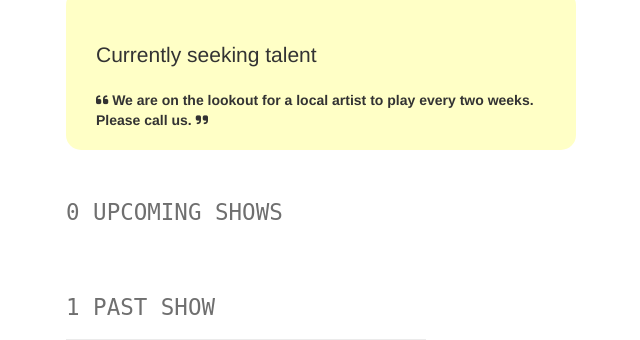
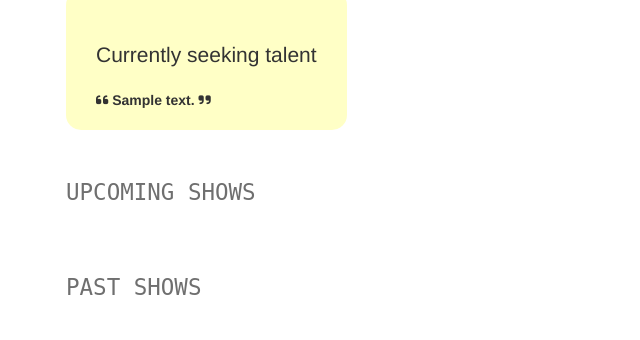
Before and after one commit to george-studenko/Fyuur, a Flask app: page /venues/1 in a window 1280 px wide. Shown: the part 381-721 px from the top of the page, without its empty margins (4-644 px from the left). Run offline with Flask 2, Linux system fonts and the light colour scheme; tables that the repository leaves empty hold one stand-in row (values such as "Sample post"); grey boxes marked "Sample" are stand-in pictures; some libraries are stand-ins or nearby versions.

Commit message:
feat: Read data from DB

```diff
--- a/app.py
+++ b/app.py
@@ -9,11 +9,12 @@ from flask import Flask, render_template, request, Response, flash, redirect, ur
 from flask_moment import Moment
 import logging
 from logging import Formatter, FileHandler
-from flask_wtf import Form
+#from flask_wtf import Form
 from forms import *
 from flask_migrate import Migrate
-import config
-from models import db
+#import config
+from models import *
+from sqlalchemy import func
 
 # ----------------------------------------------------------------------------#
 # App Config.
@@ -22,8 +23,8 @@ from models import db
 app = Flask(__name__)
 moment = Moment(app)
 app.config.from_object('config')
+migrate = Migrate(app, db, compare_type=True)
 db.init_app(app)
-migrate = Migrate(app, db)
 
 # ----------------------------------------------------------------------------#
 # Filters.
@@ -49,6 +50,17 @@ app.jinja_env.filters['datetime'] = format_datetime
 def index():
     return render_template('pages/home.html')
 
+@app.route('/seed')
+def seed():
+    venue = Venue()
+    venue.seed_data()
+
+    artist = Artist()
+    artist.seed_data()
+
+    show = Show()
+    show.seed_data()
+    return redirect(url_for('index'))
 
 #  Venues
 #  ----------------------------------------------------------------
@@ -78,108 +90,27 @@ def venues():
             "num_upcoming_shows": 0,
         }]
     }]
+    #session = Session()
+    #data =  Venue.city.query.group_by('city')
     return render_template('pages/venues.html', areas=data);
 
 
 @app.route('/venues/search', methods=['POST'])
 def search_venues():
-    # TODO: implement search on artists with partial string search. Ensure it is case-insensitive.
     # seach for Hop should return "The Musical Hop".
     # search for "Music" should return "The Musical Hop" and "Park Square Live Music & Coffee"
-    response = {
-        "count": 1,
-        "data": [{
-            "id": 2,
-            "name": "The Dueling Pianos Bar",
-            "num_upcoming_shows": 0,
-        }]
-    }
+    search_term = request.form.get('search_term', '')
+    data = Venue.query.filter(Venue.name.ilike(f'%{search_term}%')).all()
+    count = len(data)
+    response = {'data': data, 'count': count}
     return render_template('pages/search_venues.html', results=response,
                            search_term=request.form.get('search_term', ''))
 
 
-@app.route('/venues/<int:venue_id>')
+@app.route('/venues/<int:venue_id>' , methods=['GET'])
 def show_venue(venue_id):
     # shows the venue page with the given venue_id
-    # TODO: replace with real venue data from the venues table, using venue_id
-    data1 = {
-        "id": 1,
-        "name": "The Musical Hop",
-        "genres": ["Jazz", "Reggae", "Swing", "Classical", "Folk"],
-        "address": "1015 Folsom Street",
-        "city": "San Francisco",
-        "state": "CA",
-        "phone": "123-123-1234",
-        "website": "https://www.themusicalhop.com",
-        "facebook_link": "https://www.facebook.com/TheMusicalHop",
-        "seeking_talent": True,
-        "seeking_description": "We are on the lookout for a local artist to play every two weeks. Please call us.",
-        "image_link": "https://images.unsplash.com/photo-1543900694-133f37abaaa5?ixlib=rb-1.2.1&ixid=eyJhcHBfaWQiOjEyMDd9&auto=format&fit=crop&w=400&q=60",
-        "past_shows": [{
-            "artist_id": 4,
-            "artist_name": "Guns N Petals",
-            "artist_image_link": "https://images.unsplash.com/photo-1549213783-8284d0336c4f?ixlib=rb-1.2.1&ixid=eyJhcHBfaWQiOjEyMDd9&auto=format&fit=crop&w=300&q=80",
-            "start_time": "2019-05-21T21:30:00.000Z"
-        }],
-        "upcoming_shows": [],
-        "past_shows_count": 1,
-        "upcoming_shows_count": 0,
-    }
-    data2 = {
-        "id": 2,
-        "name": "The Dueling Pianos Bar",
-        "genres": ["Classical", "R&B", "Hip-Hop"],
-        "address": "335 Delancey Street",
-        "city": "New York",
-        "state": "NY",
-        "phone": "914-003-1132",
-        "website": "https://www.theduelingpianos.com",
-        "facebook_link": "https://www.facebook.com/theduelingpianos",
-        "seeking_talent": False,
-        "image_link": "https://images.unsplash.com/photo-1497032205916-ac775f0649ae?ixlib=rb-1.2.1&ixid=eyJhcHBfaWQiOjEyMDd9&auto=format&fit=crop&w=750&q=80",
-        "past_shows": [],
-        "upcoming_shows": [],
-        "past_shows_count": 0,
-        "upcoming_shows_count": 0,
-    }
-    data3 = {
-        "id": 3,
-        "name": "Park Square Live Music & Coffee",
-        "genres": ["Rock n Roll", "Jazz", "Classical", "Folk"],
-        "address": "34 Whiskey Moore Ave",
-        "city": "San Francisco",
-        "state": "CA",
-        "phone": "415-000-1234",
-        "website": "https://www.parksquarelivemusicandcoffee.com",
-        "facebook_link": "https://www.facebook.com/ParkSquareLiveMusicAndCoffee",
-        "seeking_talent": False,
-        "image_link": "https://images.unsplash.com/photo-1485686531765-ba63b07845a7?ixlib=rb-1.2.1&ixid=eyJhcHBfaWQiOjEyMDd9&auto=format&fit=crop&w=747&q=80",
-        "past_shows": [{
-            "artist_id": 5,
-            "artist_name": "Matt Quevedo",
-            "artist_image_link": "https://images.unsplash.com/photo-1495223153807-b916f75de8c5?ixlib=rb-1.2.1&ixid=eyJhcHBfaWQiOjEyMDd9&auto=format&fit=crop&w=334&q=80",
-            "start_time": "2019-06-15T23:00:00.000Z"
-        }],
-        "upcoming_shows": [{
-            "artist_id": 6,
-            "artist_name": "The Wild Sax Band",
-            "artist_image_link": "https://images.unsplash.com/photo-1558369981-f9ca78462e61?ixlib=rb-1.2.1&ixid=eyJhcHBfaWQiOjEyMDd9&auto=format&fit=crop&w=794&q=80",
-            "start_time": "2035-04-01T20:00:00.000Z"
-        }, {
-            "artist_id": 6,
-            "artist_name": "The Wild Sax Band",
-            "artist_image_link": "https://images.unsplash.com/photo-1558369981-f9ca78462e61?ixlib=rb-1.2.1&ixid=eyJhcHBfaWQiOjEyMDd9&auto=format&fit=crop&w=794&q=80",
-            "start_time": "2035-04-08T20:00:00.000Z"
-        }, {
-            "artist_id": 6,
-            "artist_name": "The Wild Sax Band",
-            "artist_image_link": "https://images.unsplash.com/photo-1558369981-f9ca78462e61?ixlib=rb-1.2.1&ixid=eyJhcHBfaWQiOjEyMDd9&auto=format&fit=crop&w=794&q=80",
-            "start_time": "2035-04-15T20:00:00.000Z"
-        }],
-        "past_shows_count": 1,
-        "upcoming_shows_count": 1,
-    }
-    data = list(filter(lambda d: d['id'] == venue_id, [data1, data2, data3]))[0]
+    data = Venue.query.get(venue_id)
     return render_template('pages/show_venue.html', venue=data)
 
 
@@ -205,31 +136,32 @@ def create_venue_submission():
     return render_template('pages/home.html')
 
 
-@app.route('/venues/<venue_id>', methods=['DELETE'])
+@app.route('/venues/<venue_id>/delete', methods=['DELETE'])
 def delete_venue(venue_id):
     # TODO: Complete this endpoint for taking a venue_id, and using
     # SQLAlchemy ORM to delete a record. Handle cases where the session commit could fail.
+    print('Trying to delete',venue_id)
+    try:
+        venue = Venue.query.get(venue_id)
+        print('Deleting:',venue.name)
+        db.session.delete(venue)
+        db.session.commit()
+    except Exception as exception:
+        db.session.rollback()
+        print('error!!', exception)
+    finally:
+        db.session.close()
 
     # BONUS CHALLENGE: Implement a button to delete a Venue on a Venue Page, have it so that
     # clicking that button delete it from the db then redirect the user to the homepage
-    return None
+    return redirect(url_for('venues'))
 
 
 #  Artists
 #  ----------------------------------------------------------------
 @app.route('/artists')
 def artists():
-    # TODO: replace with real data returned from querying the database
-    data = [{
-        "id": 4,
-        "name": "Guns N Petals",
-    }, {
-        "id": 5,
-        "name": "Matt Quevedo",
-    }, {
-        "id": 6,
-        "name": "The Wild Sax Band",
-    }]
+    data = Artist.query.all()
     return render_template('pages/artists.html', artists=data)
 
 
@@ -238,14 +170,18 @@ def search_artists():
     # TODO: implement search on artists with partial string search. Ensure it is case-insensitive.
     # seach for "A" should return "Guns N Petals", "Matt Quevado", and "The Wild Sax Band".
     # search for "band" should return "The Wild Sax Band".
-    response = {
-        "count": 1,
-        "data": [{
-            "id": 4,
-            "name": "Guns N Petals",
-            "num_upcoming_shows": 0,
-        }]
-    }
+    # response = {
+    #     "count": 1,
+    #     "data": [{
+    #         "id": 4,
+    #         "name": "Guns N Petals",
+    #         "num_upcoming_shows": 0,
+    #     }]
+    # }
+    search_term = request.form.get('search_term', '')
+    data = Artist.query.filter(Artist.name.ilike(f'%{search_term}%')).all()
+    count = len(data)
+    response = {'data':data, 'count':count}
     return render_template('pages/search_artists.html', results=response,
                            search_term=request.form.get('search_term', ''))
 
@@ -253,79 +189,7 @@ def search_artists():
 @app.route('/artists/<int:artist_id>')
 def show_artist(artist_id):
     # shows the venue page with the given venue_id
-    # TODO: replace with real venue data from the venues table, using venue_id
-    data1 = {
-        "id": 4,
-        "name": "Guns N Petals",
-        "genres": ["Rock n Roll"],
-        "city": "San Francisco",
-        "state": "CA",
-        "phone": "326-123-5000",
-        "website": "https://www.gunsnpetalsband.com",
-        "facebook_link": "https://www.facebook.com/GunsNPetals",
-        "seeking_venue": True,
-        "seeking_description": "Looking for shows to perform at in the San Francisco Bay Area!",
-        "image_link": "https://images.unsplash.com/photo-1549213783-8284d0336c4f?ixlib=rb-1.2.1&ixid=eyJhcHBfaWQiOjEyMDd9&auto=format&fit=crop&w=300&q=80",
-        "past_shows": [{
-            "venue_id": 1,
-            "venue_name": "The Musical Hop",
-            "venue_image_link": "https://images.unsplash.com/photo-1543900694-133f37abaaa5?ixlib=rb-1.2.1&ixid=eyJhcHBfaWQiOjEyMDd9&auto=format&fit=crop&w=400&q=60",
-            "start_time": "2019-05-21T21:30:00.000Z"
-        }],
-        "upcoming_shows": [],
-        "past_shows_count": 1,
-        "upcoming_shows_count": 0,
-    }
-    data2 = {
-        "id": 5,
-        "name": "Matt Quevedo",
-        "genres": ["Jazz"],
-        "city": "New York",
-        "state": "NY",
-        "phone": "300-400-5000",
-        "facebook_link": "https://www.facebook.com/mattquevedo923251523",
-        "seeking_venue": False,
-        "image_link": "https://images.unsplash.com/photo-1495223153807-b916f75de8c5?ixlib=rb-1.2.1&ixid=eyJhcHBfaWQiOjEyMDd9&auto=format&fit=crop&w=334&q=80",
-        "past_shows": [{
-            "venue_id": 3,
-            "venue_name": "Park Square Live Music & Coffee",
-            "venue_image_link": "https://images.unsplash.com/photo-1485686531765-ba63b07845a7?ixlib=rb-1.2.1&ixid=eyJhcHBfaWQiOjEyMDd9&auto=format&fit=crop&w=747&q=80",
-            "start_time": "2019-06-15T23:00:00.000Z"
-        }],
-        "upcoming_shows": [],
-        "past_shows_count": 1,
-        "upcoming_shows_count": 0,
-    }
-    data3 = {
-        "id": 6,
-        "name": "The Wild Sax Band",
-        "genres": ["Jazz", "Classical"],
-        "city": "San Francisco",
-        "state": "CA",
-        "phone": "432-325-5432",
-        "seeking_venue": False,
-        "image_link": "https://images.unsplash.com/photo-1558369981-f9ca78462e61?ixlib=rb-1.2.1&ixid=eyJhcHBfaWQiOjEyMDd9&auto=format&fit=crop&w=794&q=80",
-        "past_shows": [],
-        "upcoming_shows": [{
-            "venue_id": 3,
-            "venue_name": "Park Square Live Music & Coffee",
-            "venue_image_link": "https://images.unsplash.com/photo-1485686531765-ba63b07845a7?ixlib=rb-1.2.1&ixid=eyJhcHBfaWQiOjEyMDd9&auto=format&fit=crop&w=747&q=80",
-            "start_time": "2035-04-01T20:00:00.000Z"
-        }, {
-            "venue_id": 3,
-            "venue_name": "Park Square Live Music & Coffee",
-            "venue_image_link": "https://images.unsplash.com/photo-1485686531765-ba63b07845a7?ixlib=rb-1.2.1&ixid=eyJhcHBfaWQiOjEyMDd9&auto=format&fit=crop&w=747&q=80",
-            "start_time": "2035-04-08T20:00:00.000Z"
-        }, {
-            "venue_id": 3,
-            "venue_name": "Park Square Live Music & Coffee",
-            "venue_image_link": "https://images.unsplash.com/photo-1485686531765-ba63b07845a7?ixlib=rb-1.2.1&ixid=eyJhcHBfaWQiOjEyMDd9&auto=format&fit=crop&w=747&q=80",
-            "start_time": "2035-04-15T20:00:00.000Z"
-        }],
-        "past_shows_count": 0,
-        "upcoming_shows_count": 3,
-    }
-    data = list(filter(lambda d: d['id'] == artist_id, [data1, data2, data3]))[0]
+    data = Artist.query.get(artist_id)
     return render_template('pages/show_artist.html', artist=data)
 
 
@@ -334,20 +198,13 @@ def show_artist(artist_id):
 @app.route('/artists/<int:artist_id>/edit', methods=['GET'])
 def edit_artist(artist_id):
     form = ArtistForm()
-    artist = {
-        "id": 4,
-        "name": "Guns N Petals",
-        "genres": ["Rock n Roll"],
-        "city": "San Francisco",
-        "state": "CA",
-        "phone": "326-123-5000",
-        "website": "https://www.gunsnpetalsband.com",
-        "facebook_link": "https://www.facebook.com/GunsNPetals",
-        "seeking_venue": True,
-        "seeking_description": "Looking for shows to perform at in the San Francisco Bay Area!",
-        "image_link": "https://images.unsplash.com/photo-1549213783-8284d0336c4f?ixlib=rb-1.2.1&ixid=eyJhcHBfaWQiOjEyMDd9&auto=format&fit=crop&w=300&q=80"
-    }
-    # TODO: populate form with fields from artist with ID <artist_id>
+    artist = Artist.query.get(artist_id)
+    form.name.data = artist.name
+    form.phone.data = artist.phone
+    form.city.data = artist.city
+    form.state.data = artist.state
+    form.facebook_link.data = artist.facebook_link
+    form.genres.data = artist.genres
     return render_template('forms/edit_artist.html', form=form, artist=artist)
 
 
@@ -362,21 +219,16 @@ def edit_artist_submission(artist_id):
 @app.route('/venues/<int:venue_id>/edit', methods=['GET'])
 def edit_venue(venue_id):
     form = VenueForm()
-    venue = {
-        "id": 1,
-        "name": "The Musical Hop",
-        "genres": ["Jazz", "Reggae", "Swing", "Classical", "Folk"],
-        "address": "1015 Folsom Street",
-        "city": "San Francisco",
-        "state": "CA",
-        "phone": "123-123-1234",
-        "website": "https://www.themusicalhop.com",
-        "facebook_link": "https://www.facebook.com/TheMusicalHop",
-        "seeking_talent": True,
-        "seeking_description": "We are on the lookout for a local artist to play every two weeks. Please call us.",
-        "image_link": "https://images.unsplash.com/photo-1543900694-133f37abaaa5?ixlib=rb-1.2.1&ixid=eyJhcHBfaWQiOjEyMDd9&auto=format&fit=crop&w=400&q=60"
-    }
-    # TODO: populate form with values from venue with ID <venue_id>
+
+    venue = Venue.query.get(venue_id)
+    form.name.data = venue.name
+    form.city.data = venue.city
+    form.state.data = venue.state
+    form.address.data = venue.address
+    form.phone.data = venue.phone
+    form.genres.data = venue.genres
+    form.facebook_link.data = venue.facebook_link
+
     return render_template('forms/edit_venue.html', form=form, venue=venue)
 
 
@@ -453,6 +305,8 @@ def shows():
         "artist_image_link": "https://images.unsplash.com/photo-1558369981-f9ca78462e61?ixlib=rb-1.2.1&ixid=eyJhcHBfaWQiOjEyMDd9&auto=format&fit=crop&w=794&q=80",
         "start_time": "2035-04-15T20:00:00.000Z"
     }]
+    data = Show.query.all()
+    print(data)
     return render_template('pages/shows.html', shows=data)
 
 
--- a/templates/layouts/main.html
+++ b/templates/layouts/main.html
@@ -12,7 +12,7 @@
 <!-- styles -->
 <link type="text/css" rel="stylesheet" href="/static/css/bootstrap.min.css">
 <link type="text/css" rel="stylesheet" href="/static/css/layout.main.css" />
-<link type="text/css" rel="stylesheet" href="/static/css/main.css" />
+<link type="text/css" rel="stylesheet" href="/static/css/main.css?t=2" />
 <link type="text/css" rel="stylesheet" href="/static/css/main.responsive.css" />
 <link type="text/css" rel="stylesheet" href="/static/css/main.quickfix.css" />
 <!-- /styles -->
--- a/templates/pages/show_venue.html
+++ b/templates/pages/show_venue.html
@@ -7,7 +7,7 @@
 			{{ venue.name }}
 		</h1>
 		<p class="subtitle">
-			ID: {{ venue.id }}
+			ID: {{ venue.id }}  <button id="deleteButton" data-id="{{ venue.id }}"> &cross; Delete Venue</button>
 		</p>
 		<div class="genres">
 			{% for genre in venue.genres %}
@@ -75,4 +75,27 @@
 	</div>
 </section>
 
+    <script>
+    document.getElementById('deleteButton').onclick = function (e) {
+            e.preventDefault();
+            const id = e.target.dataset.id;
+            fetch('/venues/'+ id + '/delete',{
+            method : 'DELETE',
+            body : JSON.stringify({
+                'venue_id' : id
+            }),
+            headers : {
+                'Content-type' : 'application/json'
+            }
+
+            })
+          //  .then(function(response){
+          //      return response.json();
+          //  })
+            .catch(function(e){
+                document.getElementById('error').className = '';
+                console.log(e);
+            })
+    }
+    </script>
 {% endblock %}
```
Also changed, not shown: templates/pages/show.html (+7 -0 lines), templates/pages/shows.html (+4 -3 lines).
